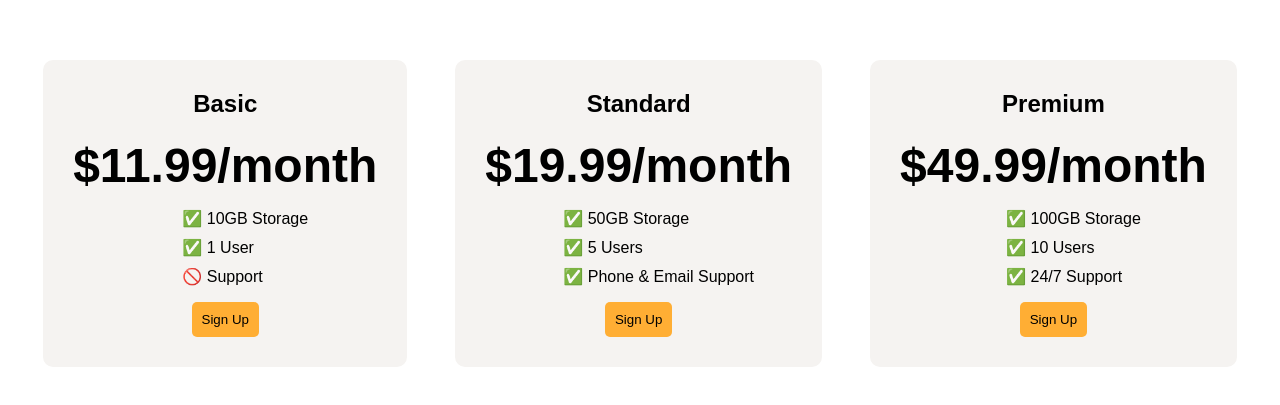
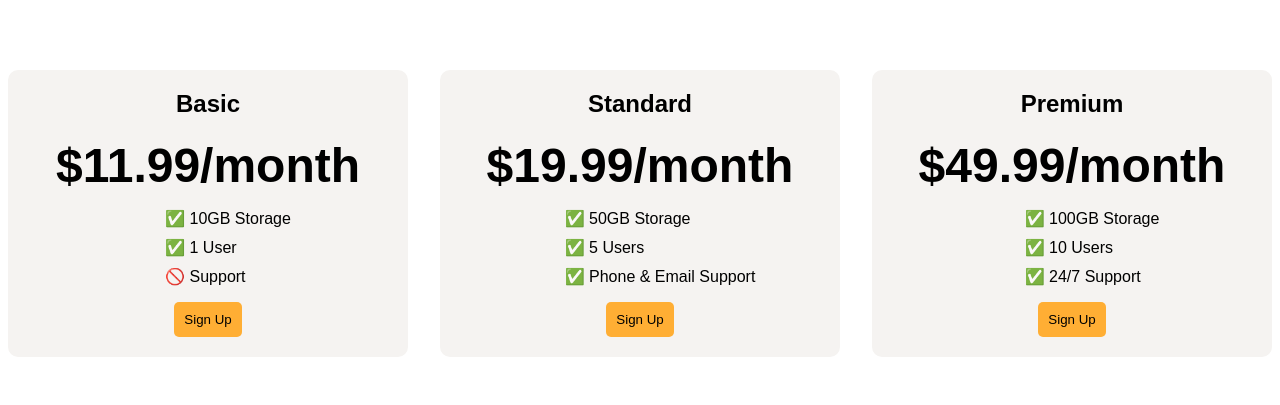
Before and after one commit to FortunaEugeniu/Pricing-table, a plain HTML site: page index.html in a window 1280 px wide. Shown: the part 195-600 px from the top of the page. Drawn offline with Linux system fonts and the light colour scheme; a web font is replaced by a local one.

Commit message:
fixed bug
padding: 40px; (was) but needed padding 20px

```diff
--- a/index.html
+++ b/index.html
@@ -15,9 +15,9 @@
     .pricing-container {
       display: flex;
       height: 100vh;
-      justify-content: center;
+      justify-content:center;
       align-items: center;
-      gap: 3rem;
+      gap: 2rem;
 
     }
     .pricing-plan {
@@ -25,9 +25,9 @@
       flex-direction: column;
       align-items: center;
       background-color: rgb(245, 243, 241);
-      max-width: 400px;
-      padding: 30px;
+      padding: 20px;
       border-radius: 10px;
+      width: 400px;
     }
     .plan-title {
       font-weight: bolder;
@@ -55,7 +55,7 @@
       transition: 300ms;
       border-radius: 5px;
     }
-    @media (max-width: 1250px) {
+    @media (max-width: 1260px) {
       .pricing-container {
         flex-direction: column;
         height: 100%;
```
